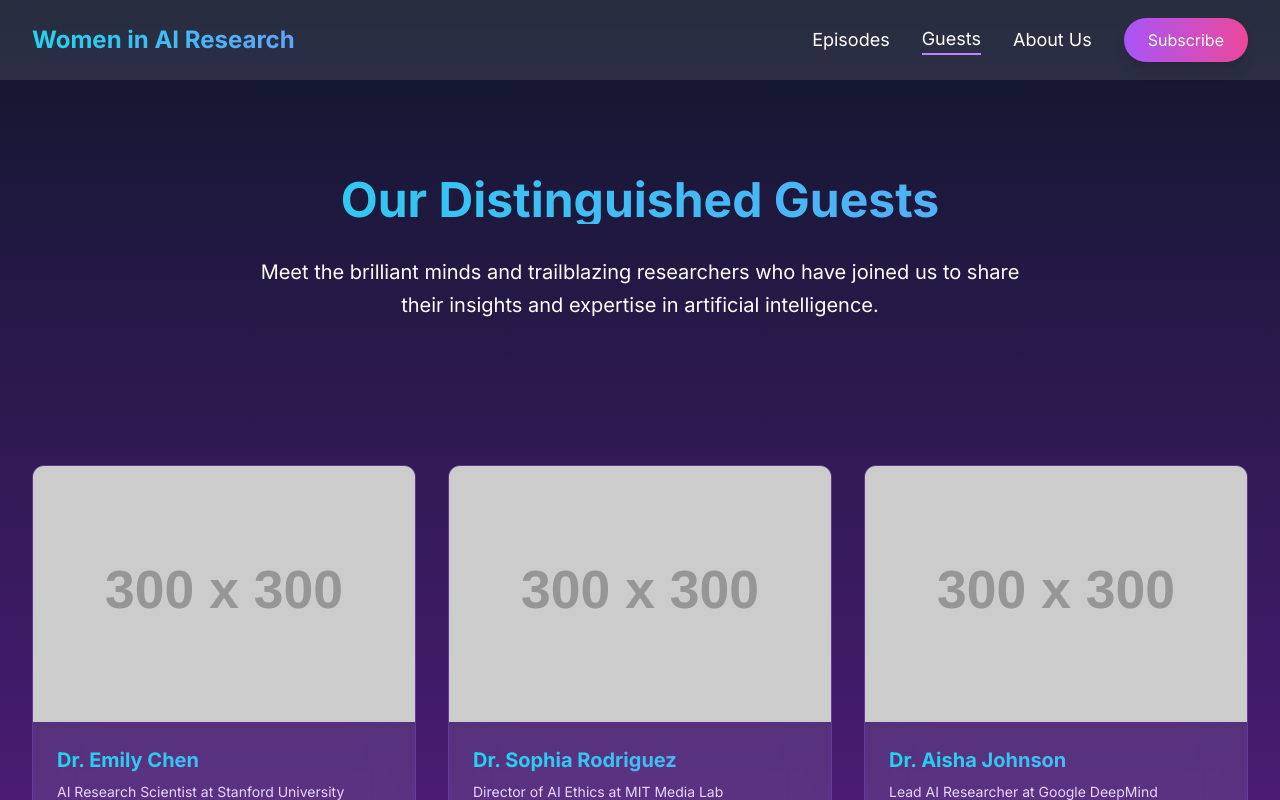
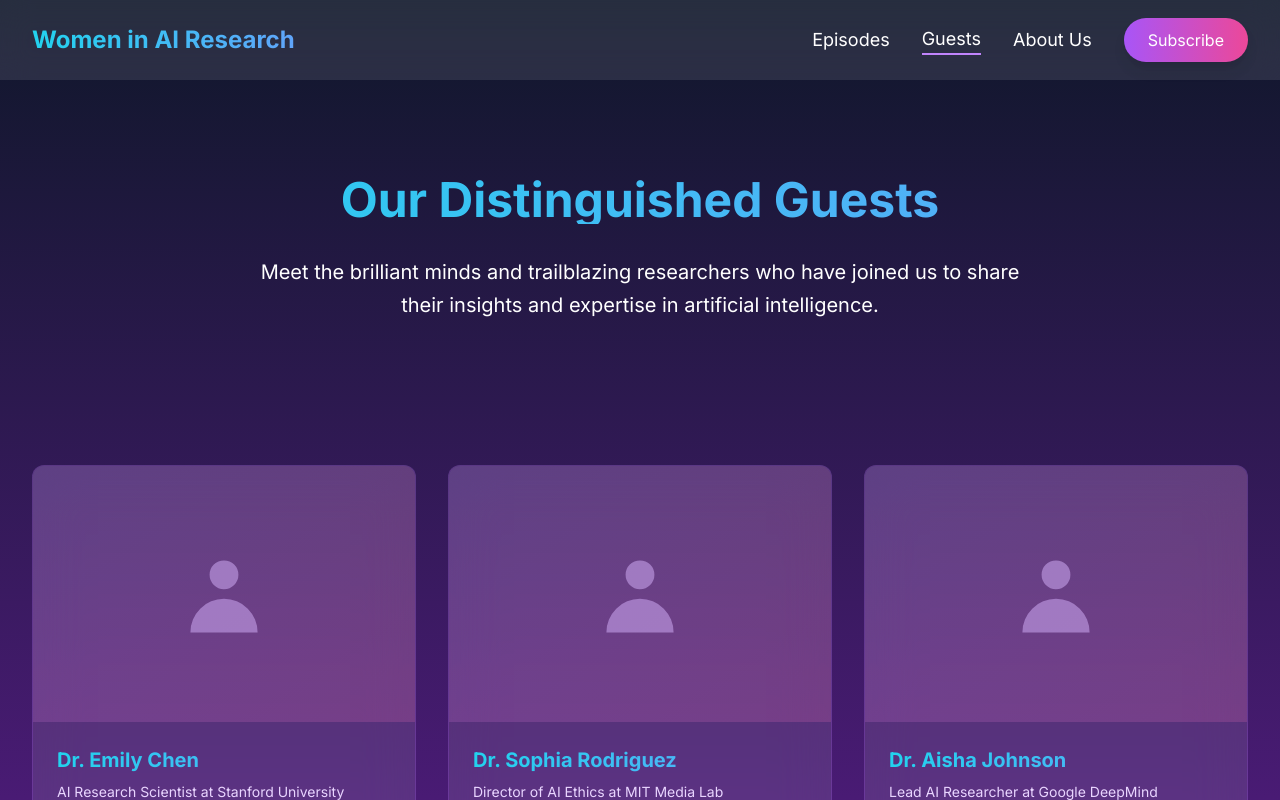
Before and after one commit to women-in-ai-research/women-in-ai-research.github.io, a Next.js app: page /guests in a window 1280 px wide. Shown: the top 800 px of the page. Built offline with nearby package versions, Linux system fonts and the light colour scheme; no server answers.

Commit message:
update place holders for guests

```diff
--- a/app/components/guests/GuestCard.tsx
+++ b/app/components/guests/GuestCard.tsx
@@ -1,4 +1,4 @@
-import { useState } from 'react';
+import { useEffect, useState } from 'react';
 import Link from 'next/link';
 
 interface Guest {
@@ -16,12 +16,49 @@ interface GuestCardProps {
 }
 
 export function GuestCard({ guest }: GuestCardProps) {
+  const [imageUrl, setImageUrl] = useState<string | null>(null);
+  const [imageLoading, setImageLoading] = useState(true);
+
+  useEffect(() => {
+    const fetchImageUrl = async () => {
+      try {
+        // Check if the URL is from 100k-faces.glitch.me
+        if (guest.imageUrl.includes('100k-faces.glitch.me')) {
+          // Fetch a random image URL from the API
+          const response = await fetch('https://100k-faces.glitch.me/random-image-url');
+
+          if (!response.ok) {
+            throw new Error('Failed to fetch random image');
+          }
+
+          const data = await response.json();
+          setImageUrl(data.url);
+        } else {
+          // Use the provided image URL directly
+          setImageUrl(guest.imageUrl);
+        }
+      } catch (error) {
+        console.error('Error fetching image URL:', error);
+        // Fallback to a placeholder if there's an issue
+        setImageUrl(null);
+      } finally {
+        setImageLoading(false);
+      }
+    };
+
+    fetchImageUrl();
+  }, [guest.imageUrl]);
+
   return (
     <div className="backdrop-blur-xl bg-white/10 rounded-xl overflow-hidden border border-purple-500/20 transition-all duration-300 hover:shadow-lg hover:shadow-purple-500/20 hover:-translate-y-1">
       <div className="h-64 bg-gradient-to-br from-purple-400/20 to-pink-400/20 relative">
-        {guest.imageUrl ? (
+        {imageLoading ? (
+          <div className="w-full h-full flex items-center justify-center">
+            <div className="animate-pulse w-full h-full bg-purple-300/20"></div>
+          </div>
+        ) : imageUrl ? (
           <img
-            src={guest.imageUrl}
+            src={imageUrl}
             alt={guest.name}
             className="w-full h-full object-cover"
           />
--- a/data/guests.json
+++ b/data/guests.json
@@ -6,7 +6,7 @@
       "title": "AI Research Scientist",
       "organization": "Stanford University",
       "bio": "Dr. Emily Chen is a leading researcher in natural language processing and machine learning. Her work focuses on developing more interpretable AI systems that can explain their reasoning processes.",
-      "image": "https://via.placeholder.com/300x300?text=Dr.+Emily+Chen",
+      "image": "https://100k-faces.glitch.me/random-image",
       "episodes": [3, 8, 12],
       "socialLinks": {
         "twitter": "https://twitter.com/emilychen",
@@ -20,7 +20,7 @@
       "title": "Director of AI Ethics",
       "organization": "MIT Media Lab",
       "bio": "Dr. Rodriguez specializes in the ethical implications of AI deployment in society. Her research examines how AI systems can be designed to promote fairness, accountability, and transparency.",
-      "image": "https://via.placeholder.com/300x300?text=Dr.+Sophia+Rodriguez",
+      "image": "https://100k-faces.glitch.me/random-image",
       "episodes": [5, 14],
       "socialLinks": {
         "twitter": "https://twitter.com/sophiarodriguez",
@@ -34,7 +34,7 @@
       "title": "Lead AI Researcher",
       "organization": "Google DeepMind",
       "bio": "Dr. Johnson's work focuses on reinforcement learning and its applications in robotics. She has pioneered several breakthrough approaches to teaching AI systems to learn from minimal human feedback.",
-      "image": "https://via.placeholder.com/300x300?text=Dr.+Aisha+Johnson",
+      "image": "https://100k-faces.glitch.me/random-image",
       "episodes": [2, 9],
       "socialLinks": {
         "twitter": "https://twitter.com/aishajohnson",
@@ -48,7 +48,7 @@
       "title": "Professor of Computer Science",
       "organization": "UC Berkeley",
       "bio": "Dr. Zhang specializes in computer vision and generative AI. Her research has led to significant advancements in how AI systems can understand and generate visual content.",
-      "image": "https://via.placeholder.com/300x300?text=Dr.+Mei+Zhang",
+      "image": "https://100k-faces.glitch.me/random-image",
       "episodes": [6, 11, 15],
       "socialLinks": {
         "twitter": "https://twitter.com/meizhang",
@@ -62,7 +62,7 @@
       "title": "AI Safety Researcher",
       "organization": "OpenAI",
       "bio": "Dr. Patel's research focuses on ensuring AI systems remain aligned with human values as they become more capable. She develops techniques to make AI systems more robust and interpretable.",
-      "image": "https://via.placeholder.com/300x300?text=Dr.+Priya+Patel",
+      "image": "https://100k-faces.glitch.me/random-image",
       "episodes": [4, 10],
       "socialLinks": {
         "twitter": "https://twitter.com/priyapatel",
@@ -76,7 +76,7 @@
       "title": "Head of AI Research",
       "organization": "KAUST",
       "bio": "Dr. Al-Mansoori specializes in applying AI to climate science and sustainability challenges. Her work has been instrumental in developing more efficient prediction models for climate patterns.",
-      "image": "https://via.placeholder.com/300x300?text=Dr.+Fatima+Al-Mansoori",
+      "image": "https://100k-faces.glitch.me/random-image",
       "episodes": [7, 13],
       "socialLinks": {
         "twitter": "https://twitter.com/fatimamansoori",
@@ -90,7 +90,7 @@
       "title": "AI for Healthcare Lead",
       "organization": "Harvard Medical School",
       "bio": "Dr. Santos develops AI systems that can assist in medical diagnosis and treatment planning. Her research focuses on making healthcare AI more accurate, explainable, and accessible.",
-      "image": "https://via.placeholder.com/300x300?text=Dr.+Gabriela+Santos",
+      "image": "https://100k-faces.glitch.me/random-image",
       "episodes": [1, 16],
       "socialLinks": {
         "twitter": "https://twitter.com/gabrielasantos",
@@ -104,7 +104,7 @@
       "title": "NLP Research Scientist",
       "organization": "Microsoft Research",
       "bio": "Dr. Nguyen's work focuses on multilingual NLP and making language models more accessible across different languages and cultures. She has developed innovative techniques for low-resource languages.",
-      "image": "https://via.placeholder.com/300x300?text=Dr.+Leila+Nguyen",
+      "image": "https://100k-faces.glitch.me/random-image",
       "episodes": [3, 12],
       "socialLinks": {
         "twitter": "https://twitter.com/leilanguyen",
@@ -118,7 +118,7 @@
       "title": "Robotics AI Researcher",
       "organization": "Carnegie Mellon University",
       "bio": "Dr. Williams specializes in the intersection of robotics and AI. Her research focuses on developing robots that can learn from and adapt to human behavior in collaborative settings.",
-      "image": "https://via.placeholder.com/300x300?text=Dr.+Zara+Williams",
+      "image": "https://100k-faces.glitch.me/random-image",
       "episodes": [5, 14],
       "socialLinks": {
         "twitter": "https://twitter.com/zarawilliams",
@@ -132,7 +132,7 @@
       "title": "AI and Cognitive Science Researcher",
       "organization": "University of Toronto",
       "bio": "Dr. Park's research bridges AI and cognitive science, exploring how insights from human cognition can inform more intuitive and human-like AI systems.",
-      "image": "https://via.placeholder.com/300x300?text=Dr.+Kimberly+Park",
+      "image": "https://100k-faces.glitch.me/random-image",
       "episodes": [8, 15],
       "socialLinks": {
         "twitter": "https://twitter.com/kimberlypark",
@@ -146,7 +146,7 @@
       "title": "AI for Social Good Lead",
       "organization": "AI for Humanity Initiative",
       "bio": "Dr. Okafor focuses on applying AI to address social challenges, from education to healthcare access. Her work emphasizes community-centered approaches to AI development.",
-      "image": "https://via.placeholder.com/300x300?text=Dr.+Amara+Okafor",
+      "image": "https://100k-faces.glitch.me/random-image",
       "episodes": [2, 11],
       "socialLinks": {
         "twitter": "https://twitter.com/amaraokafor",
@@ -160,7 +160,7 @@
       "title": "AI and Human-Computer Interaction Researcher",
       "organization": "ETH Zurich",
       "bio": "Dr. Rossi's research explores how AI can enhance human capabilities through intuitive interfaces and collaborative systems. She develops AI tools that adapt to individual user needs.",
-      "image": "https://via.placeholder.com/300x300?text=Dr.+Valentina+Rossi",
+      "image": "https://100k-faces.glitch.me/random-image",
       "episodes": [7, 16],
       "socialLinks": {
         "twitter": "https://twitter.com/valentinarossi",
```
